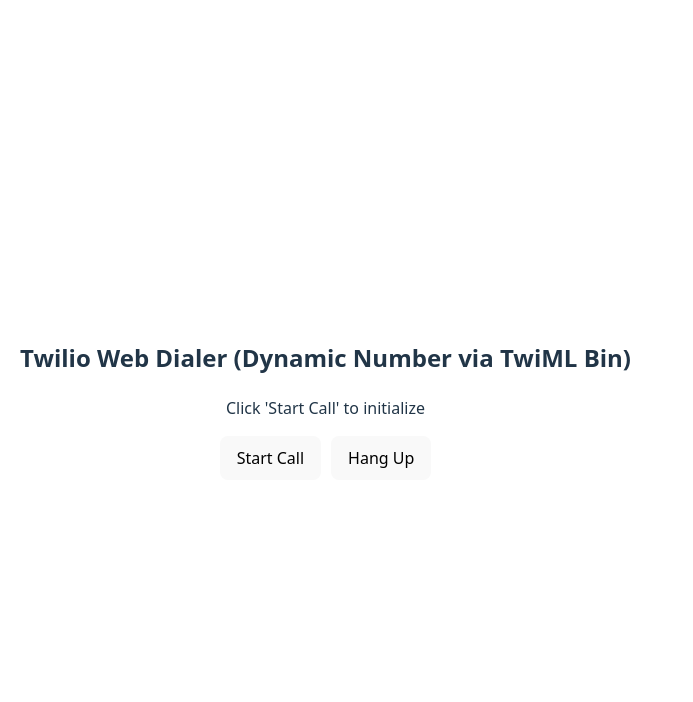
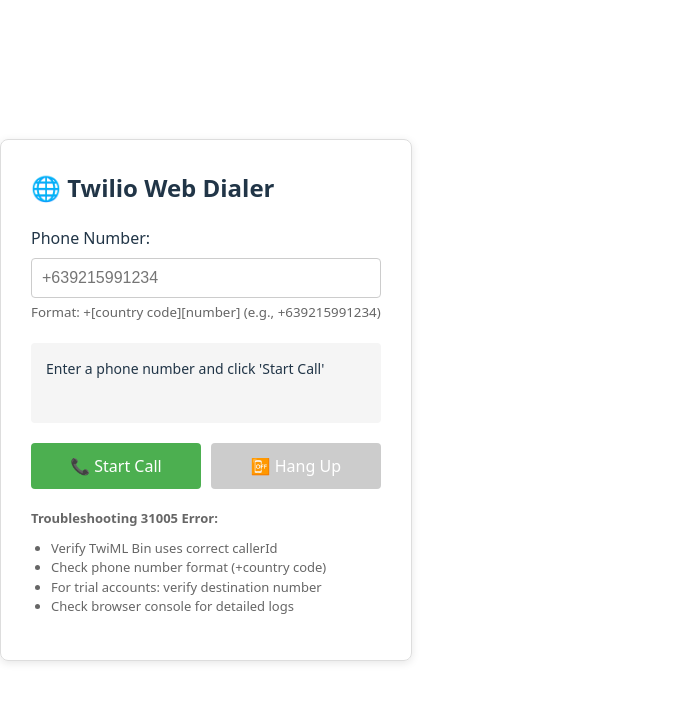
Before and after one commit to rekksu/twilio-dialer, a React (Vite) app: page / in a window 1280 px wide. Shown: the top 702 px of the page, without its empty margins (0-693 px from the left). Built offline with nearby package versions, Linux system fonts and the light colour scheme.

Commit message:
twelved commit

```diff
--- a/src/App.jsx
+++ b/src/App.jsx
@@ -1,40 +1,51 @@
 import React, { useState } from "react";
 import { Device } from "@twilio/voice-sdk";
-import axios from "axios";
 
 const CLOUD_FUNCTION_URL =
   "https://us-central1-vertexifycx-orbit.cloudfunctions.net/getVoiceToken";
 
-// Your TwiML Bin URL here
-const TWIML_BIN_URL = "https://handler.twilio.com/twiml/EH36ed64a3f2bb6c5d121d1ab114cc0d53";
-
 export default function App() {
-  const [status, setStatus] = useState("Click 'Start Call' to initialize");
+  const [status, setStatus] = useState("Enter a phone number and click 'Start Call'");
   const [device, setDevice] = useState(null);
   const [connection, setConnection] = useState(null);
+  const [phoneNumber, setPhoneNumber] = useState("");
 
-  // Get dynamic number from URL query string
+  // Get number from URL or use manual input
   const urlParams = new URLSearchParams(window.location.search);
-  const toNumber = urlParams.get("to"); // example: ?to=+639215991234
+  const urlNumber = urlParams.get("to");
 
-  // Check microphone access
+  React.useEffect(() => {
+    if (urlNumber) {
+      setPhoneNumber(urlNumber);
+    }
+  }, [urlNumber]);
+
   const checkMicPermission = async () => {
     try {
       const stream = await navigator.mediaDevices.getUserMedia({ audio: true });
       stream.getTracks().forEach(track => track.stop());
-      console.log("Microphone access allowed ✅");
+      console.log("✅ Microphone access granted");
       return true;
     } catch (err) {
-      console.error("Microphone access denied ❌", err);
-      setStatus("Microphone access denied. Please allow microphone and refresh page.");
+      console.error("❌ Microphone access denied", err);
+      setStatus("❌ Microphone access denied. Please allow microphone and refresh.");
       return false;
     }
   };
 
-  // Start the call
+  const formatPhoneNumber = (num) => {
+    let cleaned = num.replace(/[\s\-\(\)]/g, "");
+    if (!cleaned.startsWith("+")) {
+      cleaned = "+" + cleaned;
+    }
+    return cleaned;
+  };
+
   const startCall = async () => {
-    if (!toNumber) {
-      setStatus("No phone number provided in ?to= parameter");
+    const formattedNumber = formatPhoneNumber(phoneNumber);
+
+    if (!formattedNumber || formattedNumber.length < 10) {
+      setStatus("❌ Please enter a valid phone number (e.g., +639215991234)");
       return;
     }
 
@@ -42,77 +53,169 @@ export default function App() {
     if (!micAllowed) return;
 
     try {
-      setStatus("Fetching Twilio token…");
+      setStatus("🔄 Fetching Twilio token…");
 
-      const res = await axios.get(`${CLOUD_FUNCTION_URL}?identity=agent`);
-      const token = res.data.token;
+      const res = await fetch(`${CLOUD_FUNCTION_URL}?identity=agent`);
+      const data = await res.json();
+      const token = data.token;
 
-      console.log("Twilio token fetched:", token);
-      setStatus("Initializing Twilio Device…");
+      console.log("✅ Token received");
+      setStatus("🔄 Initializing device…");
 
-      const twilioDevice = new Device(token, { enableRingingState: true });
-
-      // Log all events
-      [
-        "ready",
-        "registered",
-        "error",
-        "offline",
-        "connect",
-        "disconnect",
-        "incoming",
-        "cancel",
-        "tokenExpired"
-      ].forEach(evt => {
-        twilioDevice.on(evt, (...args) => console.log(evt, args));
+      const twilioDevice = new Device(token, {
+        enableRingingState: true,
+        codecPreferences: ["opus", "pcmu"],
+        logLevel: 1
       });
 
-      // Register the device
-      twilioDevice.register();
-
-      // When registered, make the call using TwiML Bin + dynamic number
       twilioDevice.on("registered", () => {
-        console.log("Device registered ✅");
-        setStatus(`Calling ${toNumber}…`);
+        console.log("✅ Device registered");
+        setStatus(`📞 Calling ${formattedNumber}…`);
 
         const conn = twilioDevice.connect({
-          // Pass the dynamic number to TwiML Bin
-          twimlParams: { To: toNumber },
+          params: { To: formattedNumber }
+        });
+
+        conn.on("accept", () => {
+          console.log("✅ Call connected!");
+          setStatus(`✅ Connected to ${formattedNumber}`);
+        });
+
+        conn.on("disconnect", () => {
+          console.log("📴 Call disconnected");
+          setStatus("Call ended");
+        });
+
+        conn.on("error", (err) => {
+          console.error("❌ Call error:", err);
+          setStatus(`❌ Call failed: ${err.message}`);
+
+          if (err.code === 31005) {
+            setStatus("❌ Connection failed. Check: 1) TwiML Bin config, 2) Phone number is verified (trial accounts), 3) Number format is +[country][number]");
+          }
         });
 
         setConnection(conn);
       });
 
       twilioDevice.on("error", (err) => {
-        console.error("Twilio Device Error:", err);
-        setStatus("Twilio Device Error: " + err.message);
+        console.error("❌ Device error:", err);
+        setStatus(`❌ Device error: ${err.message}`);
       });
 
+      twilioDevice.register();
       setDevice(twilioDevice);
 
     } catch (err) {
-      console.error("Failed to start call:", err);
-      setStatus("Error: " + err.message);
+      console.error("❌ Failed to start call:", err);
+      setStatus(`❌ Error: ${err.message}`);
     }
   };
 
-  // Hang up
   const hangup = () => {
-    if (connection) connection.disconnect();
-    if (device) device.destroy();
+    if (connection) {
+      connection.disconnect();
+      setConnection(null);
+    }
+    if (device) {
+      device.destroy();
+      setDevice(null);
+    }
     setStatus("Call ended");
   };
 
   return (
-    <div style={{ textAlign: "center", padding: "20px" }}>
-      <h2>Twilio Web Dialer (Dynamic Number via TwiML Bin)</h2>
-      <p>{status}</p>
-      <button onClick={startCall} style={{ padding: "10px 16px", marginRight: 10 }}>
-        Start Call
-      </button>
-      <button onClick={hangup} style={{ padding: "10px 16px" }}>
-        Hang Up
-      </button>
+    <div style={{
+      maxWidth: "500px",
+      margin: "50px auto",
+      padding: "30px",
+      fontFamily: "system-ui, -apple-system, sans-serif",
+      border: "1px solid #ddd",
+      borderRadius: "8px",
+      boxShadow: "0 2px 8px rgba(0,0,0,0.1)"
+    }}>
+      <h2 style={{ marginTop: 0 }}>🌐 Twilio Web Dialer</h2>
+
+      <div style={{ marginBottom: "20px" }}>
+        <label style={{ display: "block", marginBottom: "8px", fontWeight: "500" }}>
+          Phone Number:
+        </label>
+        <input
+          type="text"
+          value={phoneNumber}
+          onChange={(e) => setPhoneNumber(e.target.value)}
+          placeholder="+639215991234"
+          style={{
+            width: "100%",
+            padding: "10px",
+            fontSize: "16px",
+            border: "1px solid #ccc",
+            borderRadius: "4px",
+            boxSizing: "border-box"
+          }}
+        />
+        <small style={{ color: "#666", display: "block", marginTop: "5px" }}>
+          Format: +[country code][number] (e.g., +639215991234)
+        </small>
+      </div>
+
+      <div style={{
+        padding: "15px",
+        background: "#f5f5f5",
+        borderRadius: "4px",
+        marginBottom: "20px",
+        minHeight: "50px",
+        fontSize: "14px"
+      }}>
+        {status}
+      </div>
+
+      <div style={{ display: "flex", gap: "10px" }}>
+        <button
+          onClick={startCall}
+          disabled={!phoneNumber || connection}
+          style={{
+            flex: 1,
+            padding: "12px",
+            fontSize: "16px",
+            fontWeight: "500",
+            background: connection ? "#ccc" : "#4CAF50",
+            color: "white",
+            border: "none",
+            borderRadius: "4px",
+            cursor: connection ? "not-allowed" : "pointer"
+          }}
+        >
+          📞 Start Call
+        </button>
+        <button
+          onClick={hangup}
+          disabled={!connection}
+          style={{
+            flex: 1,
+            padding: "12px",
+            fontSize: "16px",
+            fontWeight: "500",
+            background: !connection ? "#ccc" : "#f44336",
+            color: "white",
+            border: "none",
+            borderRadius: "4px",
+            cursor: !connection ? "not-allowed" : "pointer"
+          }}
+        >
+          📴 Hang Up
+        </button>
+      </div>
+
+      <div style={{ marginTop: "20px", fontSize: "13px", color: "#666" }}>
+        <strong>Troubleshooting 31005 Error:</strong>
+        <ul style={{ marginTop: "10px", paddingLeft: "20px" }}>
+          <li>Verify TwiML Bin uses correct callerId</li>
+          <li>Check phone number format (+country code)</li>
+          <li>For trial accounts: verify destination number</li>
+          <li>Check browser console for detailed logs</li>
+        </ul>
+      </div>
     </div>
   );
 }
```
